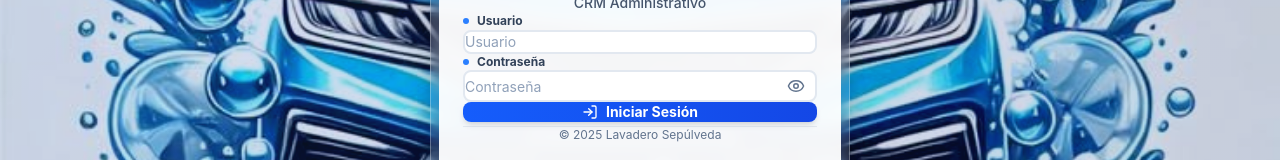
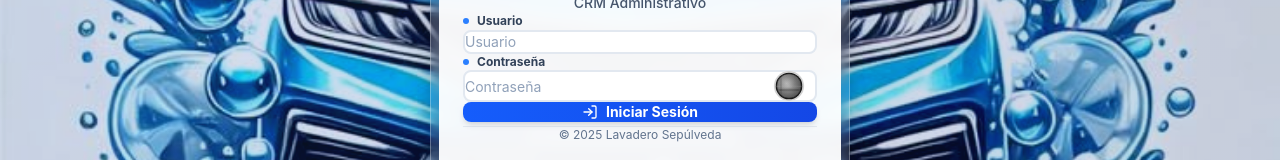
Before and after one commit to Ajmd81/lavadero-sepulveda, a React (Vite) app in the folder lavadero-web-app/frontend/: page /admin/login in a window 1280 px wide. Shown: the part 393-553 px from the top of the page. Built offline with nearby package versions, Linux system fonts and the light colour scheme; no server answers.

Commit message:
🚗💡 feat(login): componente Faro SVG personalizado con LED moderno
Reemplaza Eye/EyeOff por faro de coche realista con gradientes
y efectos 3D. Estados: gris plateado (apagado) / azul LED (encendido).

```diff
--- a/lavadero-web-app/frontend/src/pages/admin/Login.jsx
+++ b/lavadero-web-app/frontend/src/pages/admin/Login.jsx
@@ -1,8 +1,89 @@
 import { useState, useEffect, useRef } from 'react';
 import { useNavigate } from 'react-router-dom';
 import { useAuth } from '../../context/AuthContext';
-import { LogIn, Eye, EyeOff, AlertCircle, CheckCircle, Clock } from 'lucide-react';
+import { LogIn, AlertCircle, CheckCircle, Clock } from 'lucide-react';
 import '../../login.css';
+
+// Componente Faro de Coche Realista (Headlight)
+const Faro = ({ encendido }) => (
+  <svg width="32" height="32" viewBox="0 0 120 120" xmlns="http://www.w3.org/2000/svg">
+    <defs>
+      <radialGradient id="cristalGradient" cx="40%" cy="40%" r="60%">
+        <stop offset="0%" style={{
+          stopColor: encendido ? '#F5F5FF' : '#D0D0D0',
+          stopOpacity: 1
+        }} />
+        <stop offset="40%" style={{
+          stopColor: encendido ? '#E8E8FF' : '#A8A8A8',
+          stopOpacity: 1
+        }} />
+        <stop offset="100%" style={{
+          stopColor: encendido ? '#B8D8FF' : '#707070',
+          stopOpacity: 1
+        }} />
+      </radialGradient>
+
+      <radialGradient id="brilloFaro" cx="25%" cy="25%" r="50%">
+        <stop offset="0%" style={{
+          stopColor: '#FFFFFF',
+          stopOpacity: encendido ? 0.95 : 0.15
+        }} />
+        <stop offset="100%" style={{
+          stopColor: '#FFFFFF',
+          stopOpacity: 0
+        }} />
+      </radialGradient>
+
+      <radialGradient id="sombraInterna" cx="50%" cy="50%" r="100%">
+        <stop offset="0%" style={{stopColor: '#000000', stopOpacity: 0}} />
+        <stop offset="100%" style={{stopColor: '#000000', stopOpacity: 0.4}} />
+      </radialGradient>
+
+      <radialGradient id="reflector" cx="50%" cy="50%">
+        <stop offset="0%" style={{
+          stopColor: encendido ? '#D0E8FF' : '#505050',
+          stopOpacity: encendido ? 0.9 : 0.3
+        }} />
+        <stop offset="100%" style={{
+          stopColor: encendido ? '#8FA8D8' : '#303030',
+          stopOpacity: encendido ? 0.7 : 0.15
+        }} />
+      </radialGradient>
+    </defs>
+
+    <circle cx="60" cy="60" r="57" fill="#F0F0F0" />
+    <circle cx="60" cy="60" r="55" fill="#D8D8D8" stroke="#A0A0A0" strokeWidth="1" />
+    <ellipse cx="60" cy="58" rx="52" ry="8" fill="#FFFFFF" opacity="0.7" />
+    <circle cx="60" cy="60" r="50" fill="#1a1a1a" />
+
+    <circle cx="60" cy="60" r="46" fill="url(#cristalGradient)" />
+    <circle cx="60" cy="60" r="44" fill="url(#reflector)" opacity="0.6" />
+    <circle cx="60" cy="60" r="46" fill="url(#sombraInterna)" />
+    <circle cx="60" cy="60" r="46" fill="url(#brilloFaro)" />
+    {encendido && (
+      <>
+        <ellipse cx="45" cy="38" rx="12" ry="8" fill="#FFFFFF" opacity="0.6" />
+        <circle cx="60" cy="60" r="48" fill="none" stroke="#C0D8FF" strokeWidth="0.8" opacity="0.4" />
+        <circle cx="60" cy="60" r="40" fill="none" stroke="#A0C0FF" strokeWidth="0.6" opacity="0.25" />
+        <ellipse cx="50" cy="48" rx="9" ry="12" fill="#FFFFFF" opacity="0.8" />
+        <ellipse cx="48" cy="46" rx="5" ry="6" fill="#F0F8FF" opacity="1" />
+      </>
+    )}
+
+    {encendido && (
+      <>
+        <line x1="60" y1="20" x2="60" y2="100" stroke="#B8D8FF" strokeWidth="0.3" opacity="0.15" />
+        <line x1="20" y1="60" x2="100" y2="60" stroke="#B8D8FF" strokeWidth="0.3" opacity="0.15" />
+      </>
+    )}
+
+    <circle cx="60" cy="60" r="46" fill="none" stroke="#000000" strokeWidth="2" opacity="0.8" />
+    <ellipse cx="60" cy="75" rx="45" ry="5" fill="#000000" opacity="0.2" />
+    <ellipse cx="60" cy="62" rx="48" ry="2" stroke="#FFFFFF" strokeWidth="0.5" fill="none" opacity="0.5" />
+    <ellipse cx="30" cy="60" rx="3" ry="45" fill="#000000" opacity="0.15" />
+  </svg>
+);
+
 
 const Login = () => {
   const [credentials, setCredentials] = useState({ username: '', password: '' });
@@ -179,12 +260,12 @@ const Login = () => {
                   {credentials.password.length === 0 && <span className="text-slate-400 text-sm">Contraseña</span>}
                 </div>
                 <button type="button" onClick={() => setShowPassword(!showPassword)} disabled={!!estaBloqueado} className="absolute right-3 top-1/2 -translate-y-1/2 text-slate-500 hover:text-blue-600 transition-colors p-1 disabled:opacity-50 disabled:cursor-not-allowed" title={showPassword ? 'Ocultar contraseña' : 'Mostrar contraseña'}>
-                  {showPassword ? <EyeOff size={18} /> : <Eye size={18} />}
+                  <Faro encendido={showPassword} />
                 </button>
               </div>
               <p className="text-xs text-slate-500 mt-1 ml-1">
-                {showPassword && credentials.password.length > 0 && '🔓 Visible'}
-                {!showPassword && credentials.password.length > 0 && `🧽 ${credentials.password.length} car.`}
+                {showPassword && credentials.password.length > 0 && '💡 Faro encendido - Contraseña visible'}
+                {!showPassword && credentials.password.length > 0 && `🧽 ${credentials.password.length} car. (Faro apagado)`}
               </p>
             </div>
 
```
